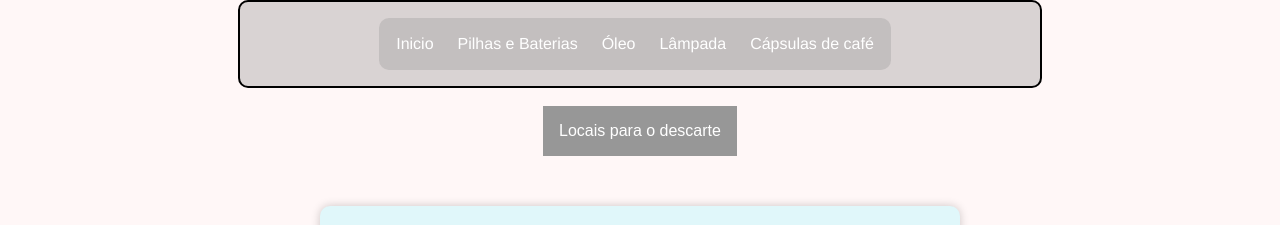
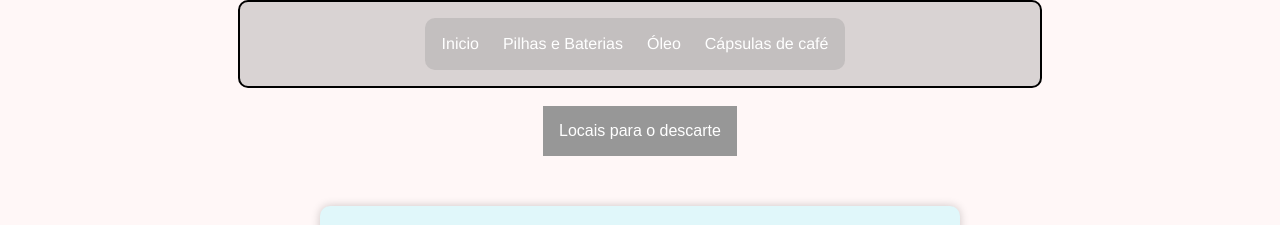
Before and after one commit to EmbalagemInteligente/SmartEmbalagem, a plain HTML site: page lampada.html in a window 1280 px wide. Shown: the top 225 px of the page. Drawn offline with Linux system fonts and the light colour scheme.

Commit message:
Update lampada.html

```diff
--- a/lampada.html
+++ b/lampada.html
@@ -13,7 +13,7 @@
             <li><a href="index.html">Inicio</a></li>
             <li><a href="bateria.html">Pilhas e Baterias</a></li>
             <li><a href="oleo.html">Óleo</a></li>
-            <li><a href="lampada.html">Lâmpada</a></li>
+
             <li><a href="cafe.html">Cápsulas de café</a></li>
         </ul>
     </div>
```
